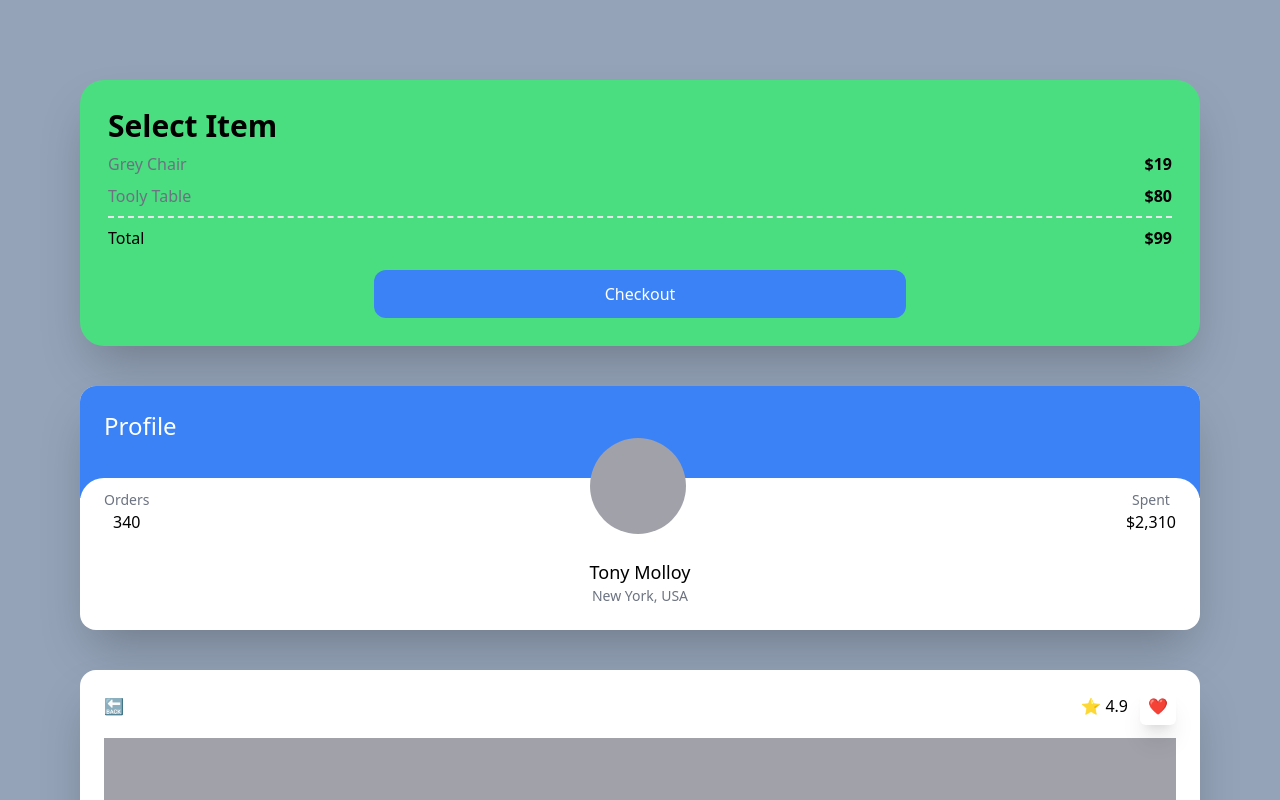
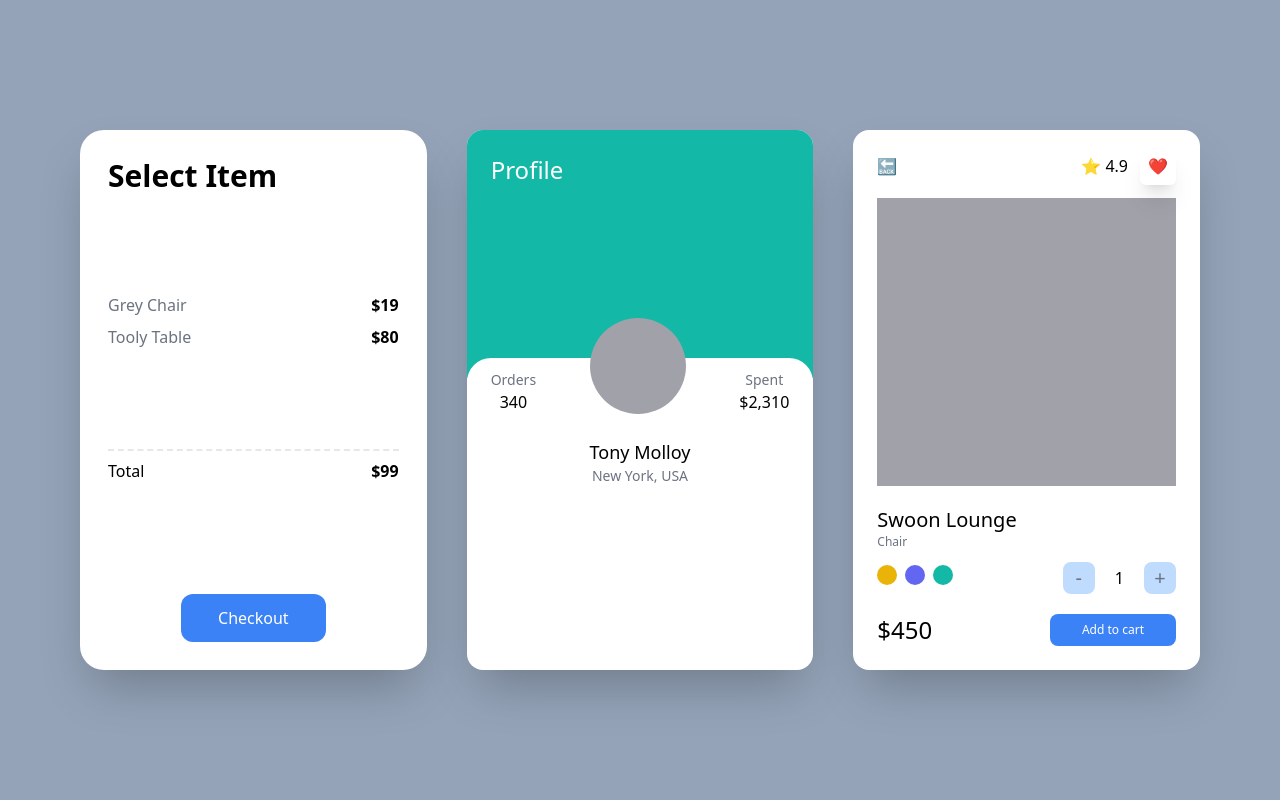
Before and after one commit to seorang42/carrot-clone, a Next.js app: page / in a window 1280 px wide. Shown: the top 800 px of the page. Built offline with nearby package versions, Linux system fonts and the light colour scheme.

Commit message:
4.10 Responsive Modifiers part Two

```diff
--- a/pages/index.tsx
+++ b/pages/index.tsx
@@ -2,9 +2,10 @@ import { NextPage } from "next";
 
 const Home: NextPage = () => {
   return (
-    <div className="bg-slate-400 px-20 py-20 grid gap-10 min-h-screen">
-      <div className="2xl:bg-blue-400 xl:bg-green-400 lg:bg-yellow-400 md:bg-orange-400 sm:bg-red-400 sm:hover:bg-pink-400 bg-white p-7 rounded-3xl shadow-2xl">
+    <div className="bg-slate-400 xl:place-content-center px-20 py-20 grid gap-10 lg:grid-cols-2 xl:grid-cols-3 min-h-screen">
+      <div className="bg-white p-7 rounded-3xl shadow-2xl flex flex-col justify-between">
         <span className="font-semibold text-3xl">Select Item</span>
+        <ul>
           <div className="flex justify-between my-2">
             <span className="text-gray-500">Grey Chair</span>
             <span className="font-semibold">$19</span>
@@ -13,6 +14,7 @@ const Home: NextPage = () => {
             <span className="text-gray-500">Tooly Table</span>
             <span className="font-semibold">$80</span>
           </div>
+        </ul>
         <div className="flex justify-between mt-2 pt-2 border-t-2 border-dashed">
           <span>Total</span>
           <span className="font-semibold">$99</span>
@@ -22,7 +24,7 @@ const Home: NextPage = () => {
         </button>
       </div>
       <div className="bg-white overflow-hidden rounded-2xl shadow-2xl">
-        <div className="bg-blue-500 p-6 pb-14">
+        <div className="p-6 pb-14 xl:pb-48 landscape:bg-teal-500 portrait:bg-indigo-500">
           <span className="text-white text-2xl">Profile</span>
         </div>
         <div className="rounded-3xl p-6 bg-white relative -top-5 group">
@@ -43,7 +45,7 @@ const Home: NextPage = () => {
           </div>
         </div>
       </div>
-      <div className="bg-white p-6 rounded-2xl shadow-2xl">
+      <div className="bg-white p-6 rounded-2xl shadow-2xl lg:col-span-2 xl:col-span-1">
         <div className="flex mb-5 justify-between items-center">
           <span>🔙</span>
           <div className="space-x-3">
```
Lines whose indentation alone changed are shown as unchanged.
